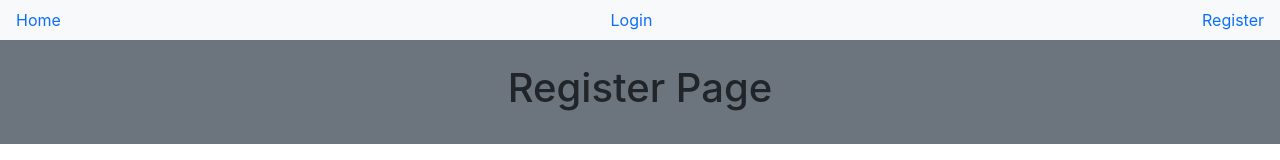
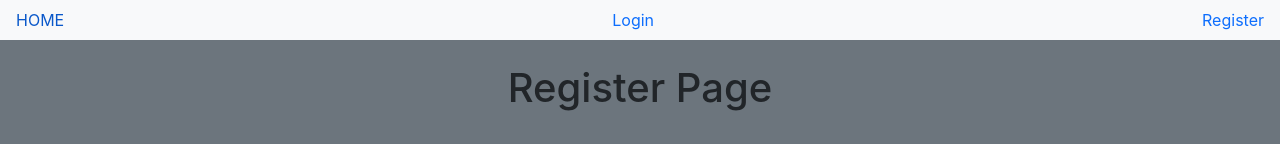
Before and after one commit to kelechi-nwankpa/Hotel-Booking-App, a React (Create React App) app in the folder client/: page /register in a window 1280 px wide. Shown: the top 160 px of the page. Built offline with nearby package versions, Linux system fonts and the light colour scheme.

Commit message:
capitalized home link in TopNav component

```diff
--- a/client/src/components/TopNav.js
+++ b/client/src/components/TopNav.js
@@ -5,7 +5,7 @@ const TopNav = () => {
     return (
         <div className="nav bg-light d-flex justify-content-between">
             <Link className="nav-link" to="/">
-                Home
+                HOME
             </Link>
             <Link className="nav-link" to="/login">
                 Login
```
